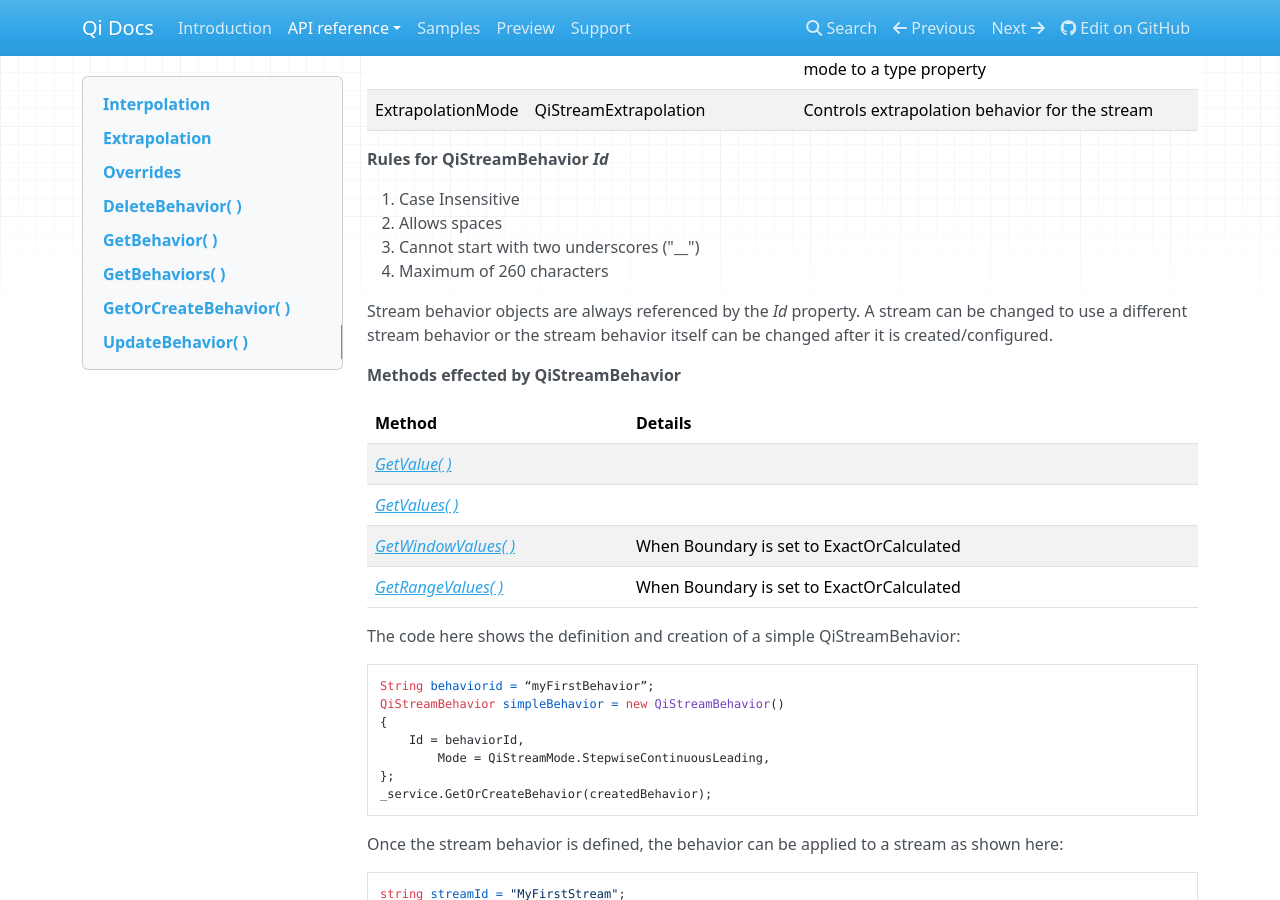
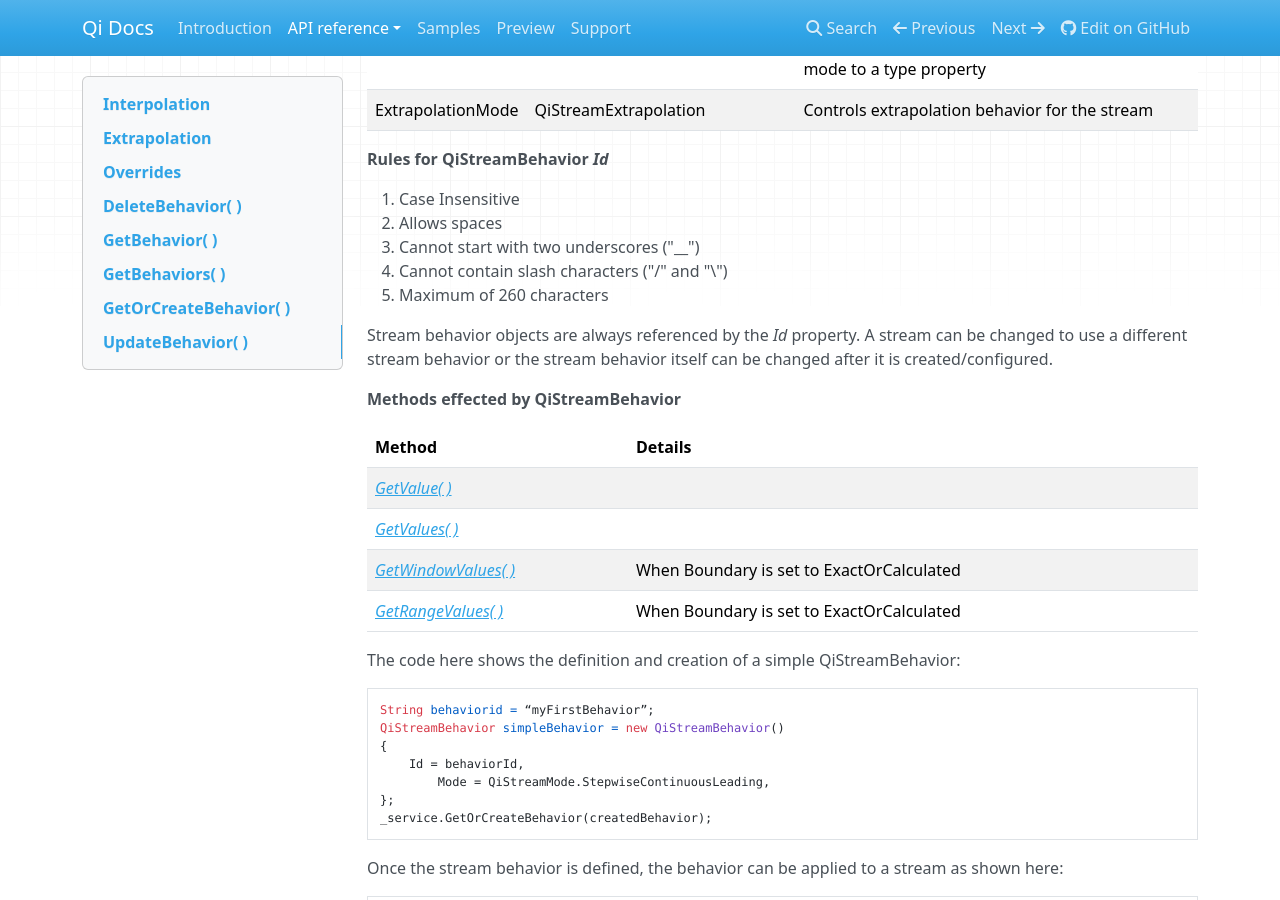
Before and after one commit to ssuryanarayanan/Qi-Docs, an MkDocs documentation site: the page built from docs/QiStreamBehaviors.md, in a window 1280 px wide and 900 px high, scrolled down 463 px. Built offline with MkDocs 1.6.1, drawn with Linux system fonts in a browser that asks for light colours; nearby versions of some CDN libraries; old or Windows-style settings are respelled for this version of MkDocs.

Commit message:
Behavior Id rules update

```diff
--- a/docs/QiStreamBehaviors.md
+++ b/docs/QiStreamBehaviors.md
@@ -15,7 +15,8 @@ __Rules for QiStreamBehavior *Id*__
 1.	Case Insensitive
 2.	Allows spaces
 3.	Cannot start with two underscores ("__")
-4.	Maximum of 260 characters
+4.	Cannot contain slash characters ("/" and "\")
+5.	Maximum of 260 characters
 
 Stream behavior objects are always referenced by the *Id* property. A stream can be changed to use a different stream behavior or the stream behavior itself can be changed after it is created/configured.
 
```
